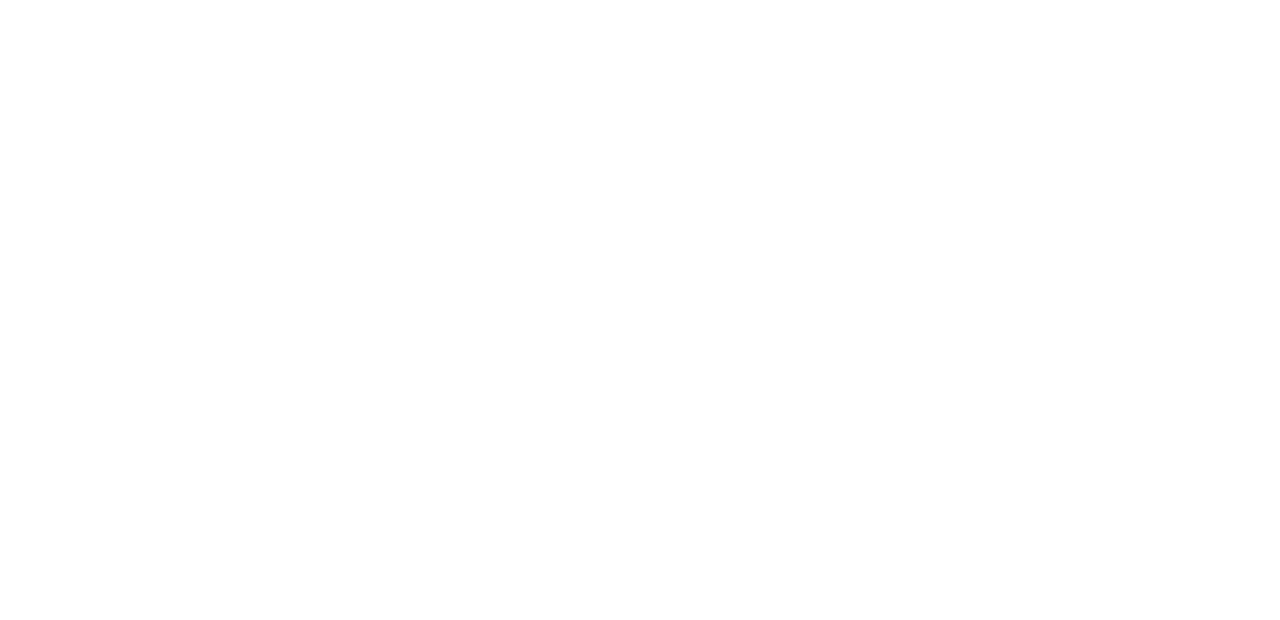
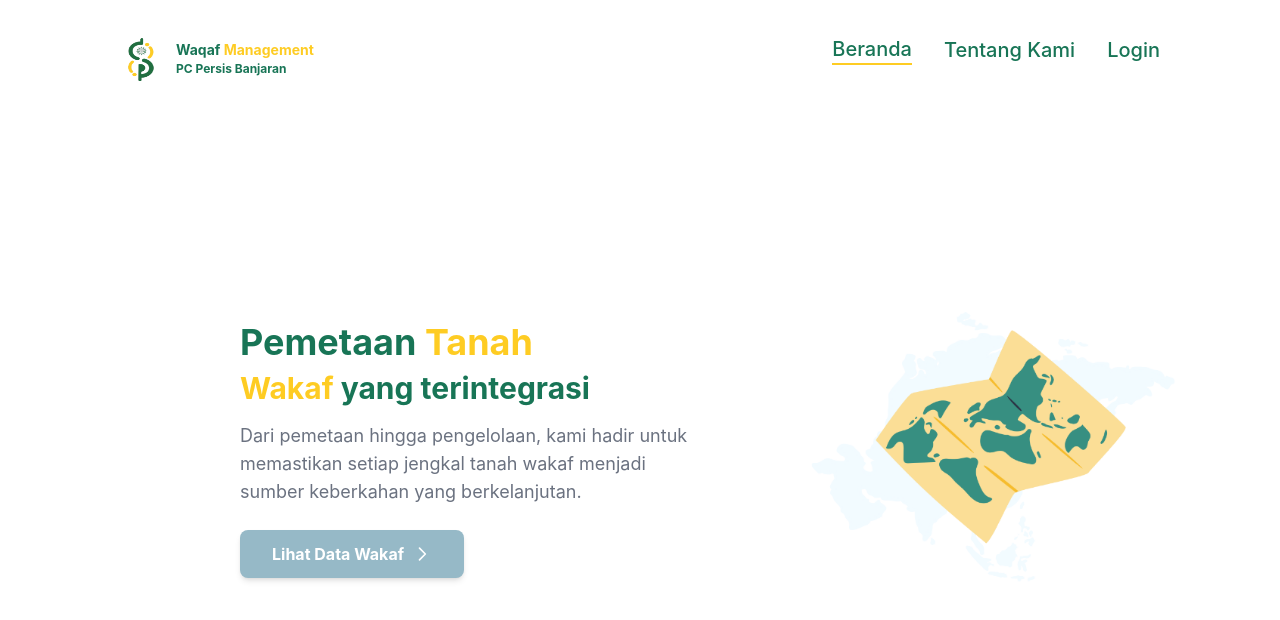
Before and after one commit to syrrkhrnsa/TugasAkhir-frontend, a React (Create React App) app: page / in a window 1280 px wide. Before the commit this address had no page. Shown: the top 620 px of the page. Built offline with nearby package versions, Linux system fonts and the light colour scheme.

Commit message:
landing pages, dashboard lagi proses

```diff
--- a/src/App.js
+++ b/src/App.js
@@ -1,12 +1,16 @@
 import React from "react";
 import { BrowserRouter as Router, Routes, Route } from "react-router-dom";
 import Login from "./pages/auth.js";
+import Landing from "./pages/landing.js";
+import Dashboard from "./pages/dashboard.js";
 
 function App() {
   return (
     <Router>
       <Routes>
+        <Route path="/" element={<Landing />} />
         <Route path="/login" element={<Login />} />
+        <Route path="/dashboard" element={<Dashboard />} />
         {/* Tambahkan route lainnya */}
       </Routes>
     </Router>
--- /dev/null
+++ b/src/components/NavbarLanding.js
@@ -0,0 +1,57 @@
+import React from "react";
+import { NavLink } from "react-router-dom";
+import logo from '../assets/logo.png'; // Ganti dengan path logo Anda
+
+const NavbarLanding = () => {
+  return (
+    <nav className="w-full bg-white flex justify-between items-center px-20 relative z-10">
+      {/* Logo dan Teks di sebelah kiri */}
+      <div className="flex items-center">
+        <img src={logo} alt="Logo" className="w-10 h-12 mt-5" /> {/* Ukuran logo diperbesar */}
+        <div className="text-left ml-4">
+          <h1 className="text-[14px] font-bold mt-4">
+            <span className="text-hijau">Waqaf</span>{" "}
+            <span className="text-kuning">Management</span>
+          </h1>
+          <p className="text-[12px] font-bold text-hijau">PC Persis Banjaran</p>
+        </div>
+      </div>
+
+      {/* Navigasi di sebelah kanan */}
+      <div className="flex justify-end items-center space-x-8">
+        <NavLink
+          to="/"
+          className={({ isActive }) =>
+            `text-xl font-medium ${
+              isActive ? "text-hijau border-b-2 border-kuning" : "text-hijau"
+            } hover:text-green-600`
+          }
+        >
+          Beranda
+        </NavLink>
+        <NavLink
+          to="/tentang-kami"
+          className={({ isActive }) =>
+            `text-xl font-medium ${
+              isActive ? "text-hijau border-b-2 border-kuning" : "text-hijau"
+            } hover:text-green-600`
+          }
+        >
+          Tentang Kami
+        </NavLink>
+        <NavLink
+          to="/login"
+          className={({ isActive }) =>
+            `text-xl font-medium ${
+              isActive ? "text-hijau border-b-2 border-kuning" : "text-hijau"
+            } hover:text-green-600`
+          }
+        >
+          Login
+        </NavLink>
+      </div>
+    </nav>
+  );
+};
+
+export default NavbarLanding;
--- /dev/null
+++ b/src/pages/dashboard.js
@@ -0,0 +1,15 @@
+import React from "react";
+import Sidebar from "../components/Sidebar";
+
+const Dashboard = () => {
+  return (
+    <div className="flex flex-col h-screen bg-white">
+      {/* Navbar dengan Logo */}
+      <div className="flex items-center justify-between px-10 py-4">
+        <Sidebar />
+      </div>
+    </div>
+  );
+};
+
+export default Dashboard;
--- /dev/null
+++ b/src/pages/landing.js
@@ -0,0 +1,65 @@
+import React from "react";
+import { Link } from "react-router-dom";
+import NavbarLanding from "../components/NavbarLanding";
+import landingphoto from "../assets/landing.png";
+
+const Landing = () => {
+  return (
+    <div className="flex flex-col h-screen bg-white">
+      {/* Navbar dengan Logo */}
+      <div className="flex items-center justify-between px-10 py-4">
+        <NavbarLanding />
+      </div>
+
+      {/* Main Content */}
+      <div className="flex flex-grow ml-40"> {/* Menambahkan margin kiri lebih besar */}
+        {/* Left Section */}
+        <div className="flex flex-col justify-center items-start pl-20 w-1/2"> {/* Menambahkan padding kiri lebih besar */}
+          <h1 className="text-4xl font-bold">
+            <span className="text-hijau">Pemetaan </span>
+            <span className="text-kuning">Tanah </span>
+          </h1>
+          <h2 className="text-3xl font-bold mt-2">
+            <span className="text-kuning">Wakaf </span>
+            <span className="text-hijau">yang terintegrasi</span>
+          </h2>
+          <p className="text-lg text-gray-500 mt-4 max-w-md">
+            Dari pemetaan hingga pengelolaan, kami hadir untuk memastikan setiap
+            jengkal tanah wakaf menjadi sumber keberkahan yang berkelanjutan.
+          </p>
+          <Link
+            to="/lihat-data-wakaf"
+            className="bg-[#96B9C7] hover:bg-gray-500 text-white font-bold py-3 px-8 rounded-lg shadow-md mt-6 flex items-center justify-center"
+          >
+            Lihat Data Wakaf
+            <svg
+              xmlns="http://www.w3.org/2000/svg"
+              fill="none"
+              viewBox="0 0 24 24"
+              strokeWidth={2}
+              stroke="currentColor"
+              className="w-5 h-5 ml-2"
+            >
+              <path
+                strokeLinecap="round"
+                strokeLinejoin="round"
+                d="M9 5l7 7-7 7"
+              />
+            </svg>
+          </Link>
+        </div>
+
+        {/* Right Section */}
+        <div className="flex justify-center items-center w-1/2 bg-cover bg-center relative">
+          <img
+            src={landingphoto}
+            alt="Landing Illustration"
+            className="w-3/4 h-auto object-contain rounded-lg"
+          />
+        </div>
+      </div>
+    </div>
+  );
+};
+
+export default Landing;
```
Also changed, not shown: src/assets/landing.png (added).
